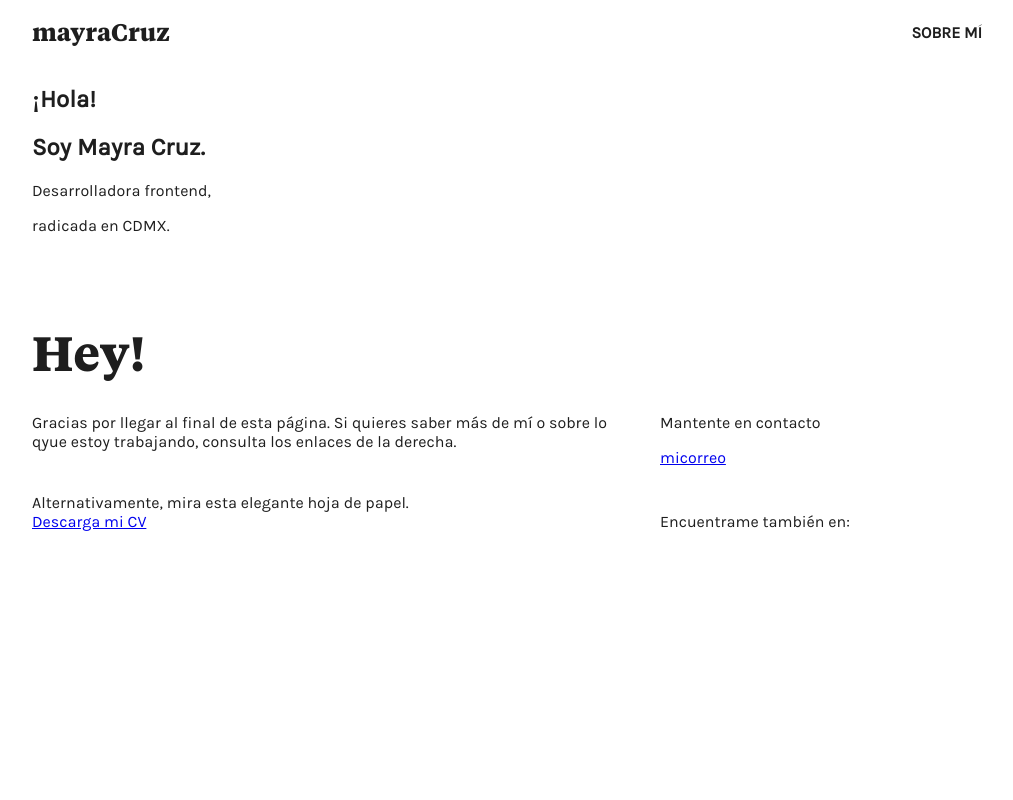
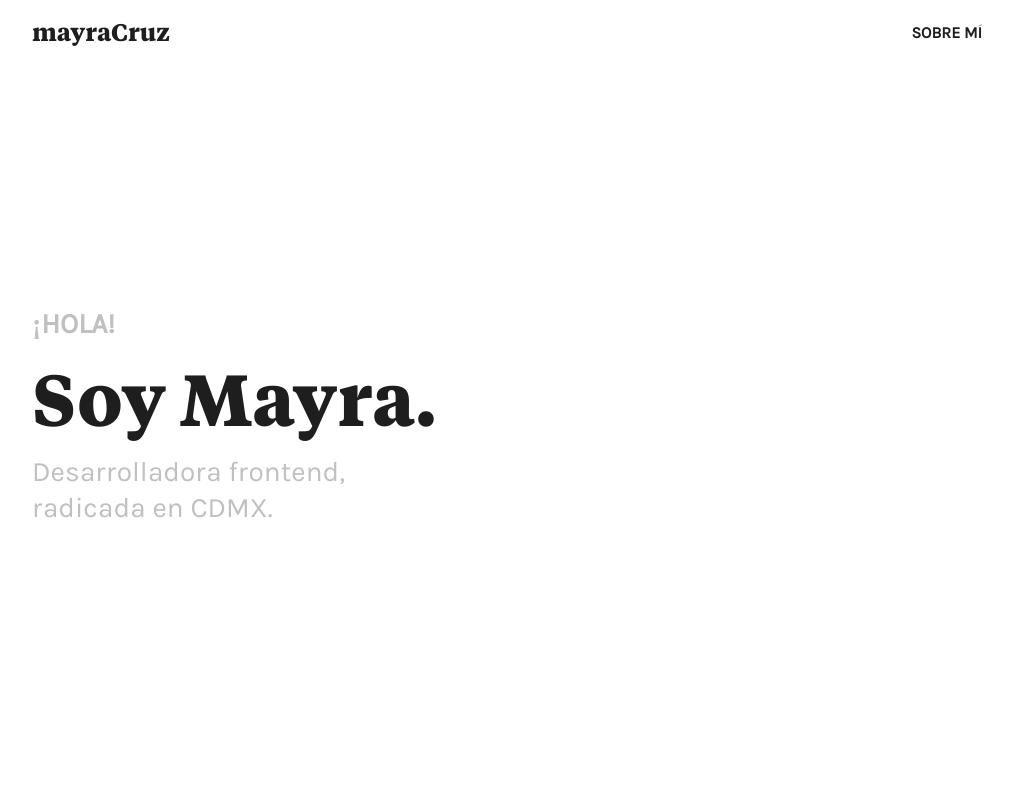
Before and after one commit to cruzmayra/portfolio-m-ayra, a React (Create React App) app: page / in a window 1280 px wide. Shown: the top 800 px of the page, without its empty margins (133-1146 px from the left). Built offline with nearby package versions, Linux system fonts and the light colour scheme.

Commit message:
Bio in hero section

```diff
--- a/src/index.scss
+++ b/src/index.scss
@@ -72,11 +72,43 @@ header {
   font-weight: 700;
 }
 
+.main-title {
+  font-family: 'Tiempos';
+  font-size: 72px;
+  line-height: 76px;
+  margin: 0;
+  margin-bottom: 15px;
+}
+
 .title {
   font-family: 'Tiempos';
   font-size: 48px;
   font-weight: 700;
   line-height: 56px;
+}
+
+.hero {
+  align-items: center;
+  //background-color: rosybrown;
+  display: flex;
+  flex-direction: row;
+  height: 85vh;
+  justify-content: space-between;
+  .bio-container {
+    .greeting {
+      color: silver;
+      font-size: 28px;
+      font-weight: 600;
+      text-transform: uppercase;
+    }
+    .bio {
+      color: silver;
+      font-weight: 400;
+      font-size: 28px;
+      line-height: 36px;
+      margin: 0;
+    }
+  }
 }
 
 footer {
--- a/src/views/Footer.js
+++ b/src/views/Footer.js
@@ -9,7 +9,7 @@ export const Footer = () => {
                 <div className="column-container">
                     <div className="first-column">
                         <div>
-                            <p>Gracias por llegar al final de esta página. Si quieres saber más de mí o sobre lo qyue estoy trabajando, consulta los enlaces de la derecha.</p>
+                            <p>Gracias por llegar al final de esta página. Si quieres saber más de mí o sobre qué estoy trabajando, consulta los enlaces de la derecha.</p>
                         </div>
                         <div>
                             <p>
--- a/src/views/Home/components/Hero.js
+++ b/src/views/Home/components/Hero.js
@@ -3,11 +3,11 @@ import React from 'react'
 export const Hero = () => {
     return (
         <section className="hero">
-            <div className="mini-bio">
-                <h2>¡Hola!</h2>
-                <h1>Soy Mayra Cruz.</h1>
-                <p>Desarrolladora frontend,</p>
-                <p>radicada en CDMX.</p>
+            <div className="bio-container">
+                <h2 className="greeting">¡Hola!</h2>
+                <h1 className="main-title">Soy Mayra.</h1>
+                <p className="bio">Desarrolladora frontend,</p>
+                <p className="bio">radicada en CDMX.</p>
             </div>
         </section>
     )
```
